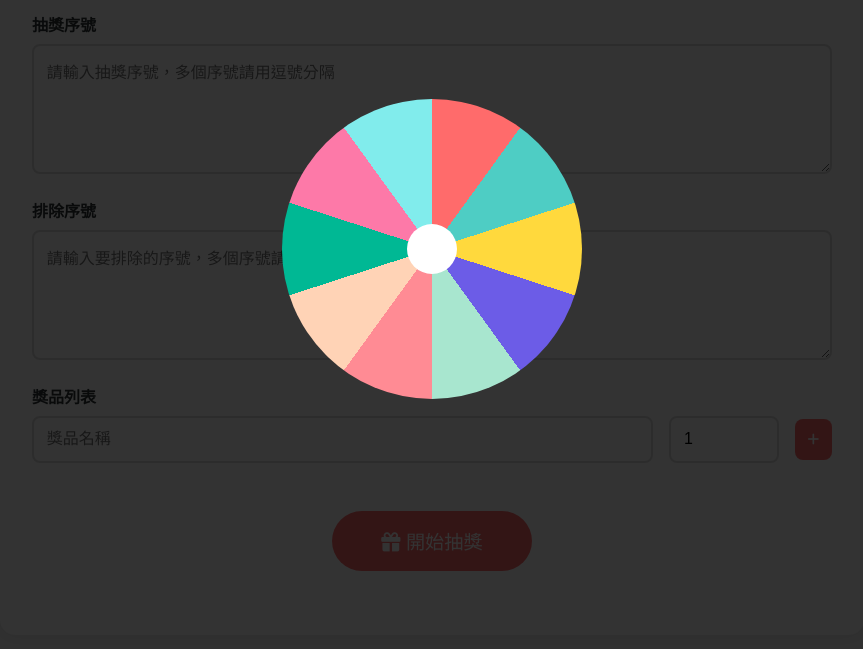
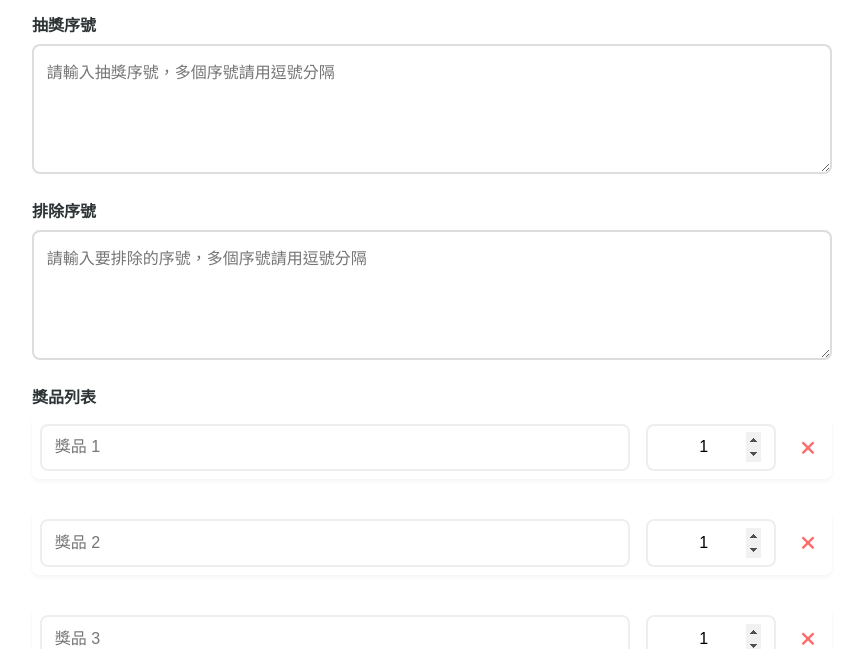
Before and after one commit to sunnypinnn/lottery, a plain HTML site: page index.html in a window 1280 px wide. Shown: the part 151-800 px from the top of the page, without its empty margins (208-1071 px from the left). Drawn offline with Linux system fonts and the light colour scheme.

Commit message:
更新說明

```diff
--- a/index.html
+++ b/index.html
@@ -25,11 +25,7 @@
             <div class="input-group">
                 <label>獎品列表</label>
                 <div id="prizes-container">
-                    <div class="prize-row">
-                        <input type="text" class="prize-name" placeholder="獎品名稱">
-                        <input type="number" class="prize-quantity" min="1" value="1" placeholder="數量">
-                        <button class="add-prize-btn"><i class="fas fa-plus"></i></button>
-                    </div>
+                    <!-- 獎品輸入欄位會由 JavaScript 動態生成 -->
                 </div>
             </div>
         </div>
--- a/script.js
+++ b/script.js
@@ -1,38 +1,41 @@
 document.addEventListener('DOMContentLoaded', function() {
+    // 生成獎品輸入欄位
     const prizesContainer = document.getElementById('prizes-container');
-    const wheelContainer = document.getElementById('wheel-container');
-
-    // 新增獎品列表功能
-    function createPrizeRow() {
-        const div = document.createElement('div');
-        div.className = 'prize-row';
-        div.innerHTML = `
-            <input type="text" class="prize-name" placeholder="獎品名稱">
+    for (let i = 1; i <= 10; i++) {
+        const prizeDiv = document.createElement('div');
+        prizeDiv.className = 'prize-input';
+        prizeDiv.innerHTML = `
+            <input type="text" class="prize-name" id="prize-${i}" placeholder="獎品 ${i}">
             <input type="number" class="prize-quantity" min="1" value="1" placeholder="數量">
-            <button class="remove-prize-btn"><i class="fas fa-times"></i></button>
+            <button class="delete-btn" title="刪除獎品"><i class="fas fa-times"></i></button>
         `;
 
         // 綁定刪除按鈕事件
-        const removeBtn = div.querySelector('.remove-prize-btn');
-        removeBtn.addEventListener('click', function() {
-            div.remove();
-        });
+        const deleteBtn = prizeDiv.querySelector('.delete-btn');
+        deleteBtn.addEventListener('click', () => prizeDiv.remove());
 
-        return div;
+        prizesContainer.appendChild(prizeDiv);
     }
 
-    // 綁定新增獎品按鈕事件
-    document.querySelector('.add-prize-btn').addEventListener('click', function() {
-        prizesContainer.appendChild(createPrizeRow());
-    });
+    // 隱藏輪盤
+    const wheelContainer = document.getElementById('wheel-container');
+    wheelContainer.style.display = 'none';
 
     // 抽獎按鈕點擊事件
     document.getElementById('start-lottery').addEventListener('click', function() {
+        // 顯示輪盤
         wheelContainer.style.display = 'flex';
+
+        // 獲取輪盤元素
         const wheel = document.querySelector('.wheel');
+
+        // 隨機旋轉角度 (3600度是10圈，加上隨機角度)
         const rotation = 3600 + Math.floor(Math.random() * 360);
+
+        // 設置輪盤旋轉
         wheel.style.transform = `rotate(${rotation}deg)`;
 
+        // 4秒後隱藏輪盤
         setTimeout(() => {
             wheelContainer.style.display = 'none';
             wheel.style.transform = 'rotate(0deg)';
--- a/styles.css
+++ b/styles.css
@@ -63,14 +63,69 @@ textarea {
     display: flex;
     gap: 1rem;
     align-items: center;
+    margin-bottom: 1rem;
+    background: #fff;
+    padding: 0.5rem;
+    border-radius: 8px;
+    box-shadow: 0 2px 4px rgba(0,0,0,0.05);
+    transition: transform 0.2s, box-shadow 0.2s;
+}
+
+.prize-input:hover {
+    transform: translateY(-2px);
+    box-shadow: 0 4px 8px rgba(0,0,0,0.1);
 }
 
 .prize-input input {
-    flex: 1;
     padding: 0.8rem;
-    border: 2px solid #ddd;
+    border: 2px solid #eee;
     border-radius: 8px;
     font-size: 1rem;
+    transition: border-color 0.2s;
+}
+
+.prize-input input:focus {
+    outline: none;
+    border-color: var(--primary-color);
+}
+
+.prize-name {
+    flex: 1;
+}
+
+.prize-quantity {
+    width: 100px;
+    text-align: center;
+}
+
+.prize-input .delete-btn {
+    background: none;
+    border: none;
+    color: #ff6b6b;
+    font-size: 1.2rem;
+    cursor: pointer;
+    padding: 0.5rem;
+    border-radius: 50%;
+    transition: all 0.2s;
+    display: flex;
+    align-items: center;
+    justify-content: center;
+    width: 32px;
+    height: 32px;
+}
+
+.prize-input .delete-btn:hover {
+    background-color: #fff0f0;
+    color: #ff5252;
+    transform: scale(1.1);
+}
+
+/* 修改數字輸入框的箭頭樣式 */
+.prize-quantity::-webkit-inner-spin-button,
+.prize-quantity::-webkit-outer-spin-button {
+    opacity: 1;
+    height: 30px;
+    cursor: pointer;
 }
 
 .lottery-button {
@@ -138,54 +193,3 @@ textarea {
     border-radius: 50%;
     z-index: 2;
 }
-
-.prize-row {
-    display: flex;
-    gap: 1rem;
-    margin-bottom: 1rem;
-    align-items: center;
-}
-
-.prize-name {
-    flex: 1;
-    padding: 0.8rem;
-    border: 2px solid #ddd;
-    border-radius: 8px;
-    font-size: 1rem;
-}
-
-.prize-quantity {
-    width: 80px;
-    padding: 0.8rem;
-    border: 2px solid #ddd;
-    border-radius: 8px;
-    font-size: 1rem;
-}
-
-.add-prize-btn {
-    background-color: var(--primary-color);
-    color: white;
-    border: none;
-    border-radius: 8px;
-    padding: 0.8rem;
-    cursor: pointer;
-    transition: background-color 0.2s;
-}
-
-.add-prize-btn:hover {
-    background-color: #ff5252;
-}
-
-.remove-prize-btn {
-    background-color: #dc3545;
-    color: white;
-    border: none;
-    border-radius: 8px;
-    padding: 0.8rem;
-    cursor: pointer;
-    transition: background-color 0.2s;
-}
-
-.remove-prize-btn:hover {
-    background-color: #c82333;
-}
```
